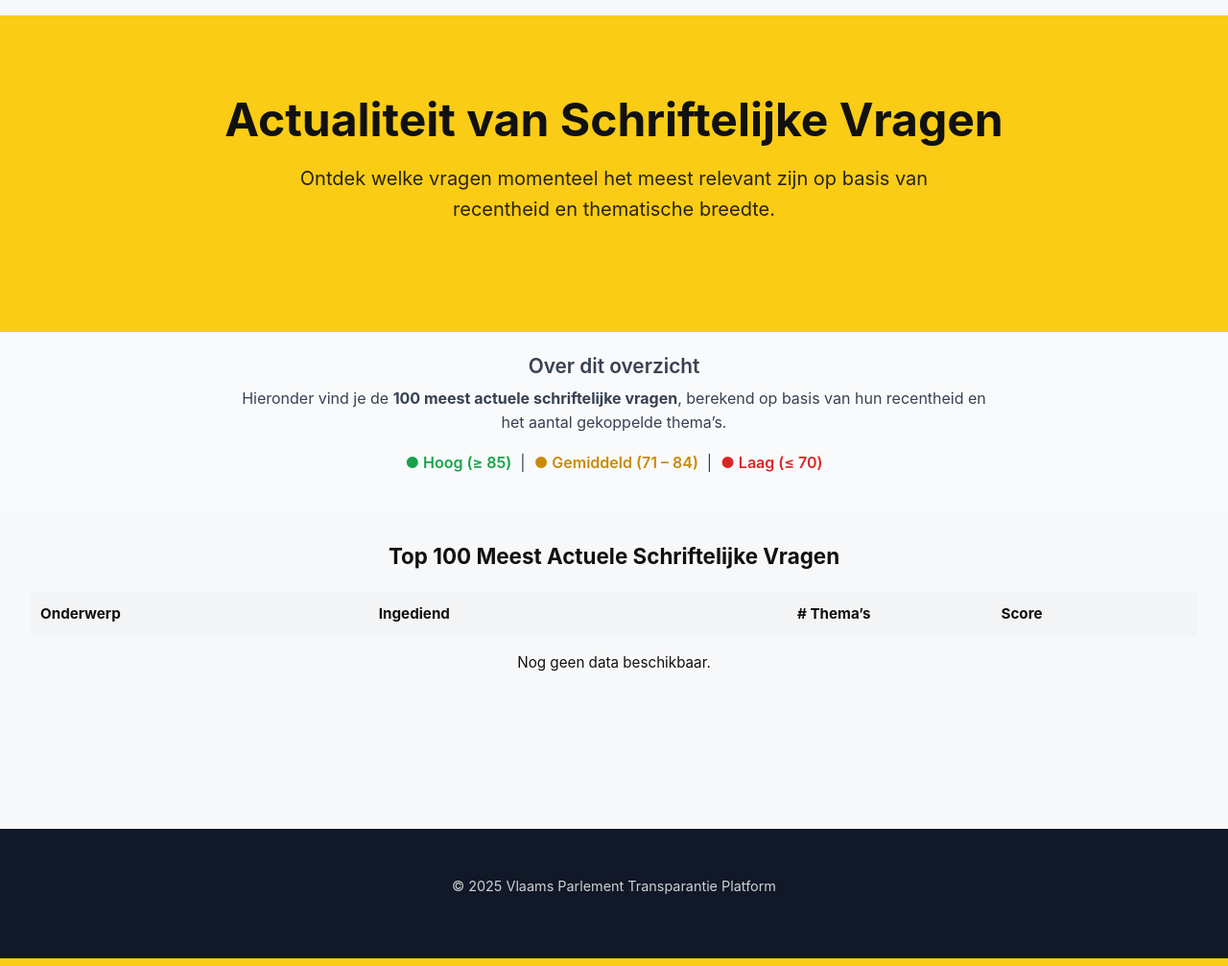
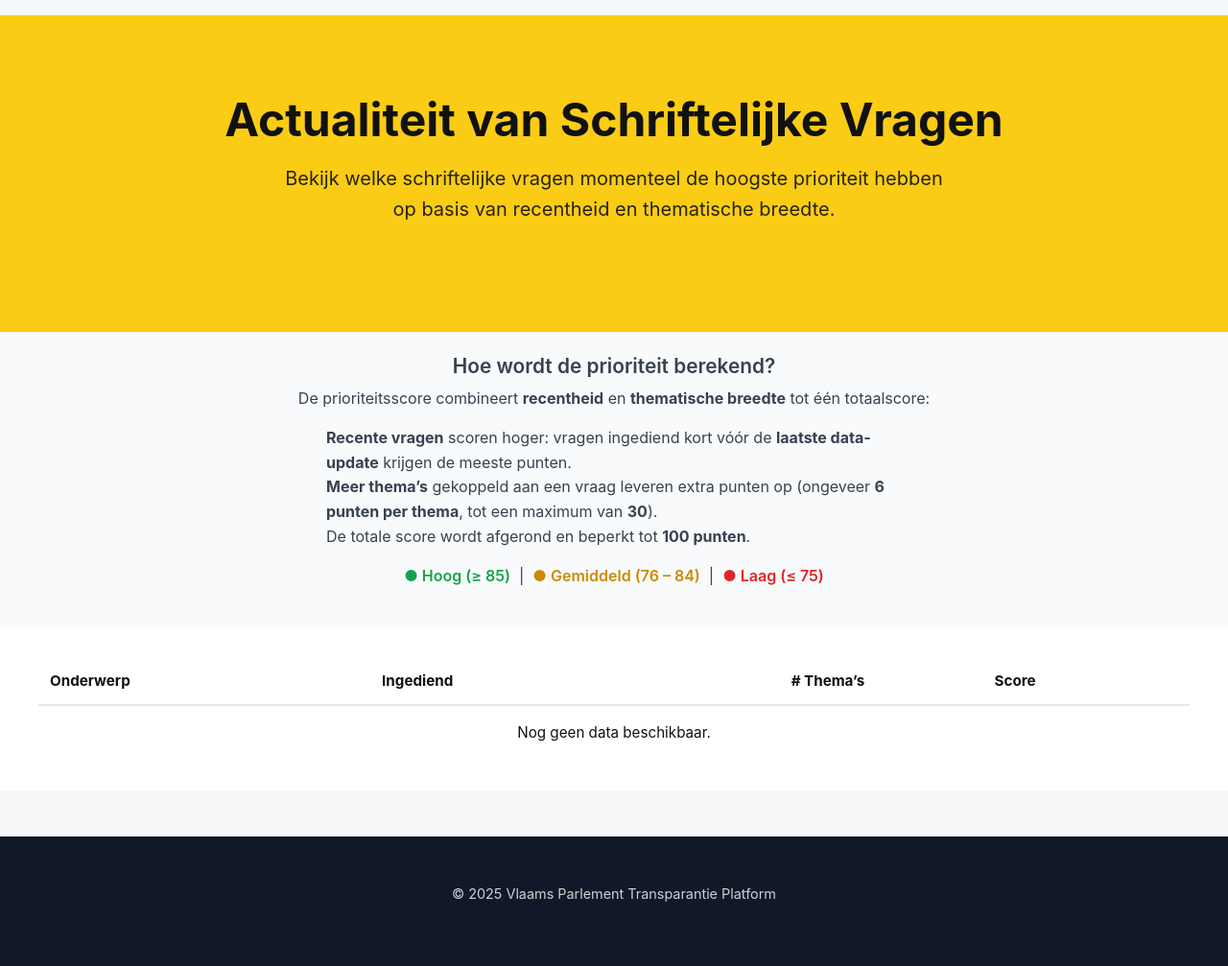
Before and after one commit to A-D-DBS-application/web-application-2025-group-8, a Flask app: page /statistieken/priority in a window 1280 px wide. Shown: the part 64-1071 px from the top of the page at 96% size. Run offline with Flask 3, Linux system fonts and the light colour scheme.

Commit message:
Update statistieken_priority.html

```diff
--- a/app/templates/statistieken_priority.html
+++ b/app/templates/statistieken_priority.html
@@ -5,58 +5,51 @@
 <section class="hero" style="background:#facc15; color:#111;">
   <h1 class="hero-title">Actualiteit van Schriftelijke Vragen</h1>
   <p class="hero-subtitle">
-    Ontdek welke vragen momenteel het meest relevant zijn op basis van recentheid en thematische breedte.
+    Bekijk welke schriftelijke vragen momenteel de hoogste prioriteit hebben op basis van recentheid en thematische breedte.
   </p>
 </section>
 
-<!-- INFO-BOX NET ONDER HEADER -->
+<!-- INFO-BOX -->
 <section style="background-color:#f9fafb; padding:1.5rem 0;">
   <div style="max-width:800px; margin:auto; text-align:center; color:#374151;">
-    <h2 style="font-size:1.3rem; font-weight:600;">Over dit overzicht</h2>
-    <p>
-      Hieronder vind je de <strong>100 meest actuele schriftelijke vragen</strong>,
-      berekend op basis van hun recentheid en het aantal gekoppelde thema’s.
-    </p>
-    <p style="margin-top:0.5rem;">
+    <h2 style="font-size:1.3rem; font-weight:600;">Hoe wordt de prioriteit berekend?</h2>
+    <p>De prioriteitsscore combineert <strong>recentheid</strong> en <strong>thematische breedte</strong> tot één totaalscore:</p>
+    <ul style="list-style:none; padding:0; margin-top:1rem; text-align:left; max-width:600px; margin:auto; line-height:1.6;">
+      <li><strong>Recente vragen</strong> scoren hoger: vragen ingediend kort vóór de <strong>laatste data-update</strong> krijgen de meeste punten.</li>
+      <li><strong>Meer thema’s</strong> gekoppeld aan een vraag leveren extra punten op (ongeveer <strong>6 punten per thema</strong>, tot een maximum van <strong>30</strong>).</li>
+      <li>De totale score wordt afgerond en beperkt tot <strong>100 punten</strong>.</li>
+    </ul>
+    <p style="margin-top:1rem;">
       <span style="color:#16a34a; font-weight:600;">● Hoog (≥ 85)</span> &nbsp;|&nbsp;
-      <span style="color:#ca8a04; font-weight:600;">● Gemiddeld (71 – 84)</span> &nbsp;|&nbsp;
-      <span style="color:#dc2626; font-weight:600;">● Laag (≤ 70)</span>
+      <span style="color:#ca8a04; font-weight:600;">● Gemiddeld (76 – 84)</span> &nbsp;|&nbsp;
+      <span style="color:#dc2626; font-weight:600;">● Laag (≤ 75)</span>
     </p>
   </div>
 </section>
 
-<!-- CSS voor afwisselende rijen -->
-<style>
-  .row-light { background-color: #ffffff; }
-  .row-dark { background-color: #f9fafb; }
-</style>
-
 <!-- TABEL -->
-<section style="padding:2rem;">
-  <h2 style="text-align:center; font-size:1.4rem; font-weight:700; margin-bottom:1.5rem;">
-    Top 100 Meest Actuele Schriftelijke Vragen
-  </h2>
-
+<section style="padding:2rem; background-color:#fff;">
+  <div style="max-width:1200px; margin:auto;">
     <table style="width:100%; border-collapse:collapse; font-size:0.95rem;">
-    <thead style="background:#f3f4f6;">
-      <tr>
-        <th style="padding:10px; text-align:left;">Onderwerp</th>
-        <th style="padding:10px; text-align:left;">Ingediend</th>
-        <th style="padding:10px; text-align:center;"># Thema’s</th>
-        <th style="padding:10px; text-align:left;">Score</th>
+      <thead>
+        <tr style="background-color:#fff; border-bottom:2px solid #e5e7eb;">
+          <th style="padding:12px; text-align:left;">Onderwerp</th>
+          <th style="padding:12px; text-align:left;">Ingediend</th>
+          <th style="padding:12px; text-align:center;"># Thema’s</th>
+          <th style="padding:12px; text-align:left;">Score</th>
         </tr>
       </thead>
       <tbody>
         {% if data %}
           {% for item in data %}
-          <tr class="{{ 'row-dark' if loop.index is even else 'row-light' }}" style="border-bottom:1px solid #e5e7eb;">
-            <td style="padding:10px;">{{ item.onderwerp }}</td>
-            <td style="padding:10px;">{{ item.ingediend }}</td>
-            <td style="padding:10px; text-align:center;">{{ item.aantal_themas }}</td>
-            <td style="padding:10px; font-weight:600;">
+            <tr style="border-bottom:1px solid #e5e7eb;">
+              <td style="padding:14px;">{{ item.onderwerp }}</td>
+              <td style="padding:14px;">{{ item.ingediend }}</td>
+              <td style="padding:14px; text-align:center;">{{ item.aantal_themas }}</td>
+              <td style="padding:14px; font-weight:600;">
                 {% if item.priority_score >= 85 %}
                   <span style="color:#16a34a;">{{ item.priority_score }}</span>
-              {% elif item.priority_score >= 71 %}
+                {% elif item.priority_score >= 76 %}
                   <span style="color:#ca8a04;">{{ item.priority_score }}</span>
                 {% else %}
                   <span style="color:#dc2626;">{{ item.priority_score }}</span>
@@ -73,5 +66,6 @@
         {% endif %}
       </tbody>
     </table>
+  </div>
 </section>
 {% endblock %}
```
Lines whose indentation alone changed are shown as unchanged.
